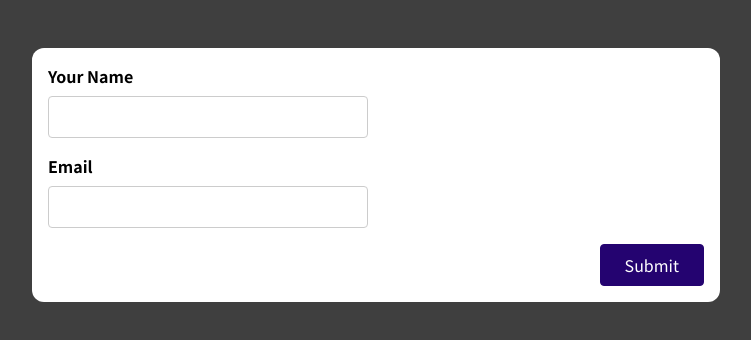
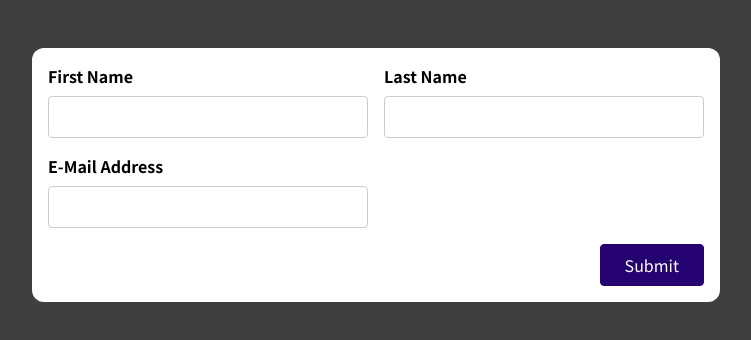
Before and after one commit to clayman1325/react_study, a React (Create React App) app in the folder section_16/01-starting-project/: page / in a window 1280 px wide. Shown: the top 340 px of the page, without its empty margins (264-1015 px from the left). Built offline with nearby package versions, Linux system fonts and the light colour scheme.

Commit message:
implemente validations and style in the basic form compnent Challenge passedgit status

```diff
--- a/section_16/01-starting-project/src/App.js
+++ b/section_16/01-starting-project/src/App.js
@@ -4,7 +4,8 @@ import BasicForm  from './components/BasicForm';
 function App() {
   return (
     <div className="app">
-      <SimpleInput />
+      {/* <SimpleInput /> */}
+      <BasicForm />
     </div>
   );
 }
--- a/section_16/01-starting-project/src/components/BasicForm.js
+++ b/section_16/01-starting-project/src/components/BasicForm.js
@@ -1,19 +1,38 @@
+import useInput from "../hooks/useInput";
+
 const BasicForm = (props) => {
+  const validWord  = (word)  => word.trim() != 0
+  const validEmail = (email) => email.includes("@") && validWord(email)
+  const nameInputHook = useInput(validWord);
+  const lastNameInputHook = useInput(validWord);
+  const emailInputHook = useInput(validEmail);
+
+  const nameIsValid     = nameInputHook.validInput;
+  const lastNameIsValid = lastNameInputHook.validInput;
+  const emailIsValid    = emailInputHook.validInput;
+
+  const nameClass     = nameIsValid     ? "form-control" : "form-control invalid";
+  const lastNameClass = lastNameIsValid ? "form-control" : "form-control invalid";
+  const emailClass    = emailIsValid    ? "form-control" : "form-control invalid";
+
   return (
     <form>
       <div className='control-group'>
-        <div className='form-control'>
+        <div className={nameClass}>
           <label htmlFor='name'>First Name</label>
-          <input type='text' id='name' />
+          <input type='text' id='name' value={ nameInputHook.value } onChange={nameInputHook.valueHandler}/>
         </div>
-        <div className='form-control'>
+        <div className={lastNameClass}>
           <label htmlFor='name'>Last Name</label>
-          <input type='text' id='name' />
+          <input type='text' id='name' value={ lastNameInputHook.value } onChange={lastNameInputHook.valueHandler}/>
         </div>
+        { !nameIsValid     && <p> The name entered is not valid </p> }
+        { !lastNameIsValid && <p> The last name entered is not valid </p>}
       </div>
-      <div className='form-control'>
+      <div className={emailClass}>
         <label htmlFor='name'>E-Mail Address</label>
-        <input type='text' id='name' />
+        <input type='text' id='name' onChange={emailInputHook.valueHandler} />
+        { !emailIsValid && <p> The email entered is not valid </p> }
       </div>
       <div className='form-actions'>
         <button>Submit</button>
--- a/section_16/01-starting-project/src/components/SimpleInput.js
+++ b/section_16/01-starting-project/src/components/SimpleInput.js
@@ -1,27 +1,20 @@
 import { useState, useRef } from "react";
+import useInput from "../hooks/useInput";
 
 const SimpleInput = (props) => {
   const nameRef = useRef();
-  const [name, setName] = useState("");
-  const [nameActivated, setNameActivated] = useState(false)
-  const [email, setEmail] = useState("");
-  const [emailActivated, setEmailActivated] = useState(false)
-
-  const nameIsValid  = !nameActivated  || name.trim() != 0 && nameActivated;
-  const emailFormat  = email.split("").find((char) => char=="@")
-  //                   email.includes("@");
-  const emailIsValid = !emailActivated || email.trim() != 0 && emailActivated && emailFormat;
+  const nameInput = useInput((elem) => elem.trim() != 0  );
+  const emailInput = useInput((elem) => {
+    return elem.trim() != 0 && elem.includes("@");
+  });
+  const nameIsValid  = nameInput.validInput;
+  const emailIsValid = emailInput.validInput;
 
   const nameHandler = (event) => {
-    setName(event.target.value)
-    setNameActivated(true)
-  }
-  const onBlurHandler = () => {
-    setNameActivated(true);
+    nameInput.valueHandler(event)
   }
   const emailHandler = (event) => {
-    setEmail(event.target.value)
-    setEmailActivated(true);
+    emailInput.valueHandler(event)
   }
 
   const nameInputCLases = nameIsValid ? "form-control" : "form-control invalid"
@@ -40,15 +33,14 @@ const SimpleInput = (props) => {
     if(!formIsValid) {
       return;
     }
-    setName("")
-    setNameActivated(false)
+    nameInput.reset()
   }
 
   return (
     <form onSubmit={formSubmisionHandler}>
       <div className={nameInputCLases}>
         <label htmlFor='name'>Your Name</label>
-        <input className={nameInputCLases} ref={nameRef} type='text' id='name' value={name} onChange={nameHandler} onBlur={onBlurHandler}/>
+        <input className={nameInputCLases} ref={nameRef} type='text' id='name' value={nameInput.value} onChange={nameHandler} />
         { !nameIsValid && <p className="error-text"> please check that the name is correct </p>}
       </div>
       <div className={emailInputCLases}>
--- /dev/null
+++ b/section_16/01-starting-project/src/hooks/useInput.js
@@ -0,0 +1,29 @@
+import { useState } from 'react';
+
+const useInput = (props) => {
+  const [value, setValue] = useState("");
+  const [valueActivated, setValueActivated] = useState(false);
+
+  const validInputFunction = props(value)
+  const validInput = !valueActivated || validInputFunction && valueActivated
+
+  const valueHandler = (event) => {
+    setValue(event.target.value)
+    setValueActivated(true)
+    console.log(validInput, "value", value)
+  }
+  const reset = () => {
+    setValue("")
+    setValueActivated(false)
+  }
+
+  return {
+    value,
+    activated: valueActivated,
+    validInput,
+    valueHandler,
+    reset
+  }
+}
+
+export default useInput;
```
